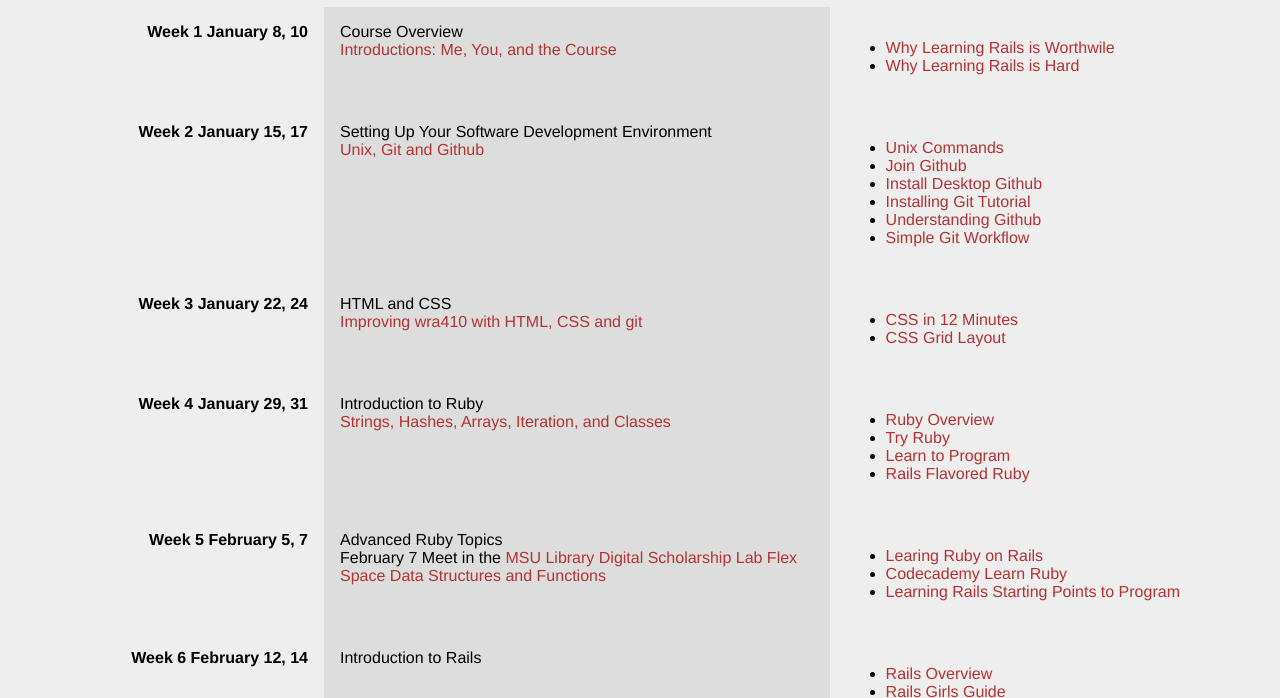
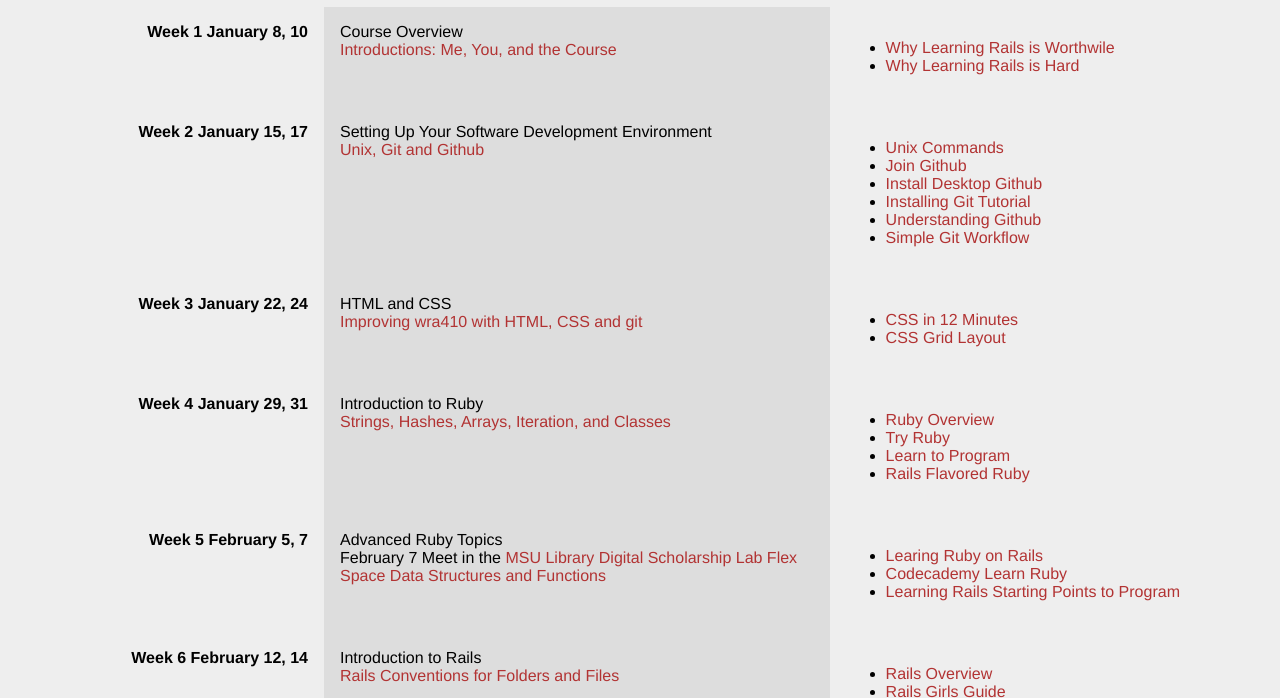
Before and after one commit to doubidedonggan/wra410, a plain HTML site: page schedule.html in a window 1280 px wide. Shown: the part 115-813 px from the top of the page. Drawn offline with Linux system fonts and the light colour scheme.

Commit message:
Add Ruby assignment

```diff
--- a/schedule.html
+++ b/schedule.html
@@ -104,6 +104,7 @@
       </div>
       <div>
         Introduction to Rails <br>
+          <a href="https://docs.google.com/presentation/d/1kFYbd0Bn-lhRWT3DFscQwmeZzYAGeYxJrCWh5xObMs0/edit#slide=id.p">Rails Conventions for Folders and Files</a>
 
       </div>
        <div class = schedule-resources>
```
Also changed, not shown: 2 other files.
